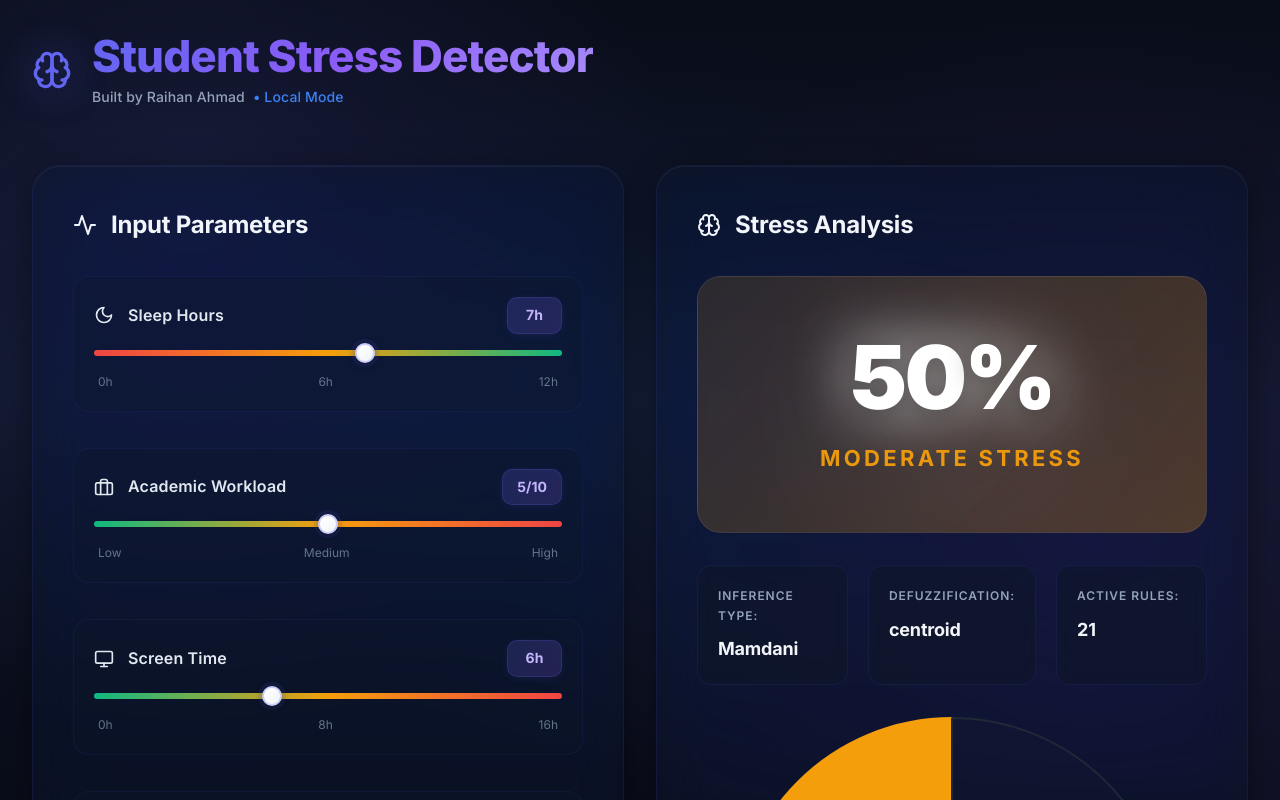
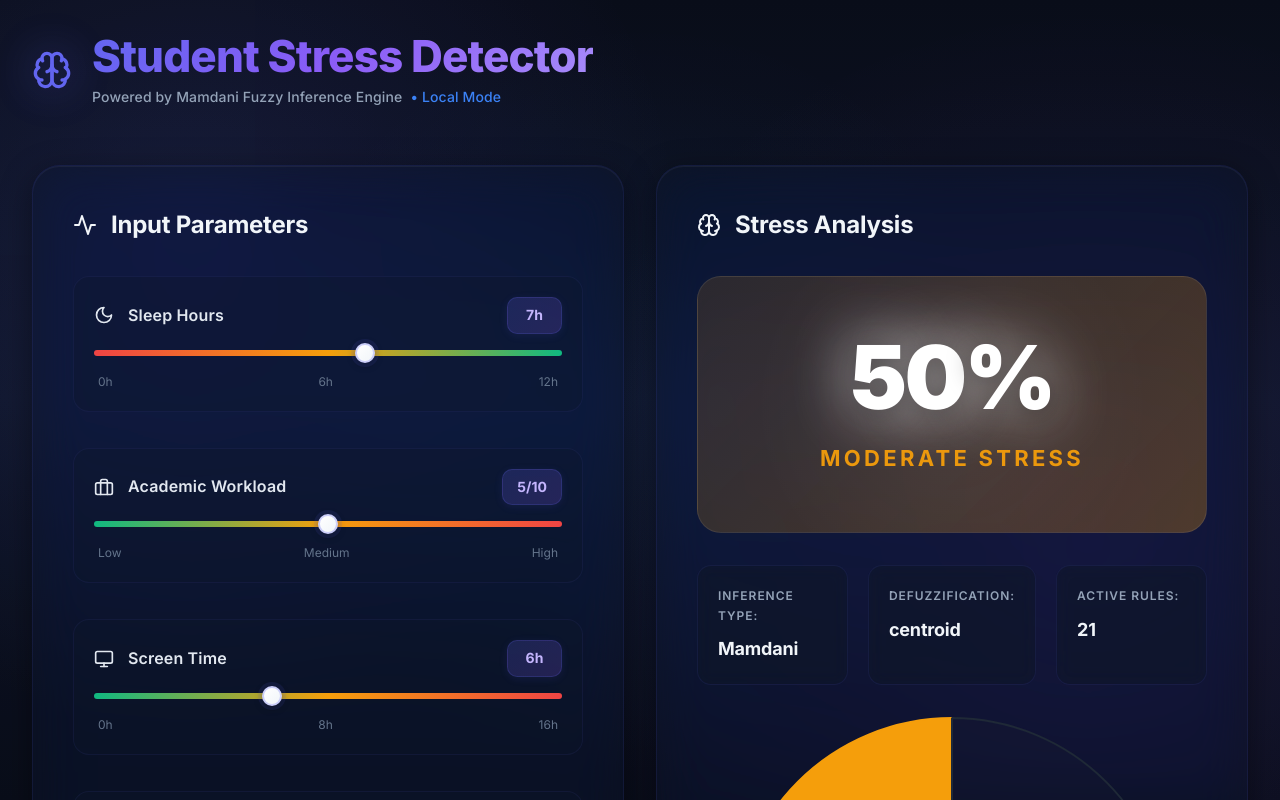
Before and after one commit to raihanahmadkhan/studentStressDetector, a React (Vite) app: page / in a window 1280 px wide. Shown: the top 800 px of the page. Built offline with nearby package versions, Linux system fonts and the light colour scheme; no server answers.

Commit message:
Update subtitle text in App component

```diff
--- a/src/App.jsx
+++ b/src/App.jsx
@@ -141,7 +141,7 @@ function App() {
               <div>
                 <h1>Student Stress Detector</h1>
                 <p className="subtitle">
-                  Built by Raihan Ahmad
+                  Powered by Mamdani Fuzzy Inference Engine
                   {isLocalMode && <span style={{ marginLeft: '0.5rem', color: '#3b82f6' }}>• Local Mode</span>}
                 </p>
               </div>
```
